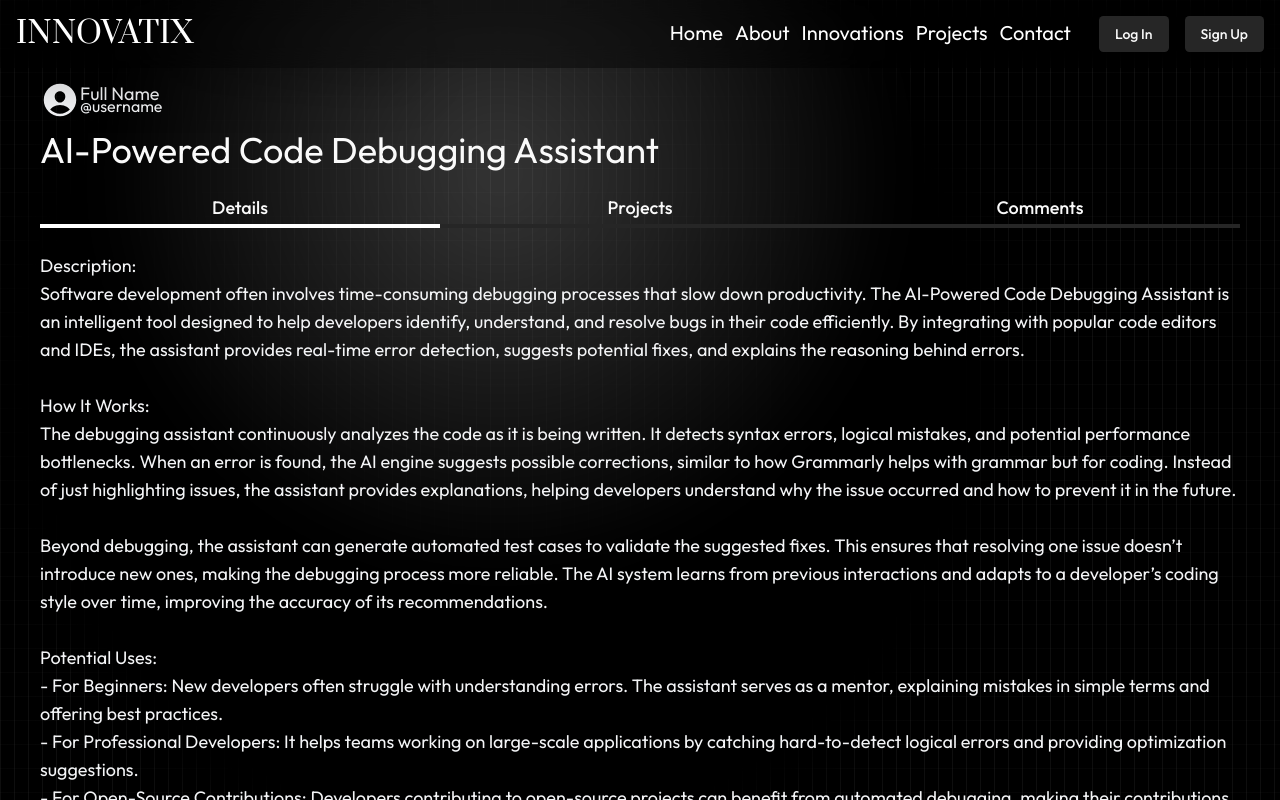
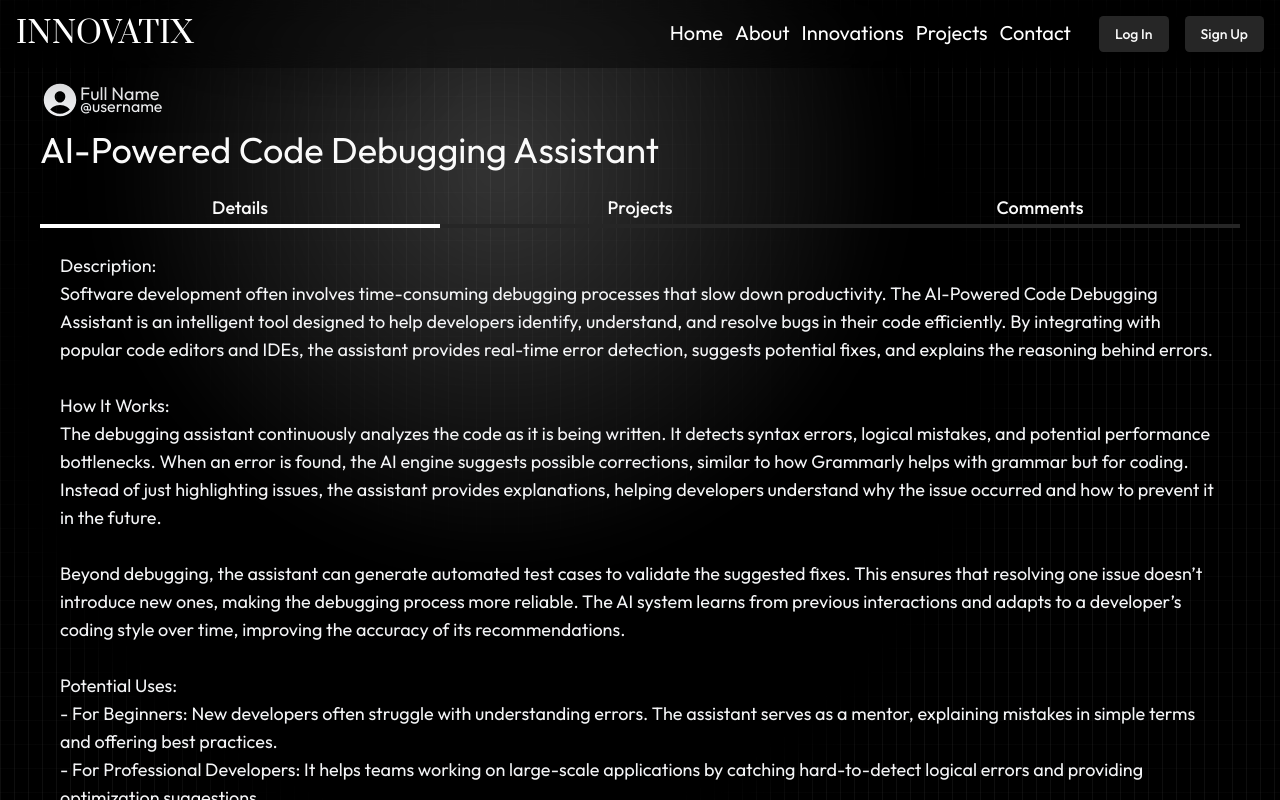
Before and after one commit to kaushiksarkaralt/innovatix, a React (Vite) app in the folder frontend/: page /innovation/1 in a window 1280 px wide. Shown: the top 800 px of the page. Built offline with nearby package versions, Linux system fonts and the light colour scheme.

Commit message:
style: update padding in Innovation details description for improved readability

```diff
--- a/frontend/src/pages/Innovation.tsx
+++ b/frontend/src/pages/Innovation.tsx
@@ -133,7 +133,7 @@ const Details = ({ innovation }: { innovation: innovationType }) => {
     <div>
       {
         <div className="text-gray-100 whitespace-pre-line text-lg  px-5 md:px-10">
-          <p>{innovation.description}</p>
+          <p className="px-3 md:px-5">{innovation.description}</p>
         </div>
       }
     </div>
```
